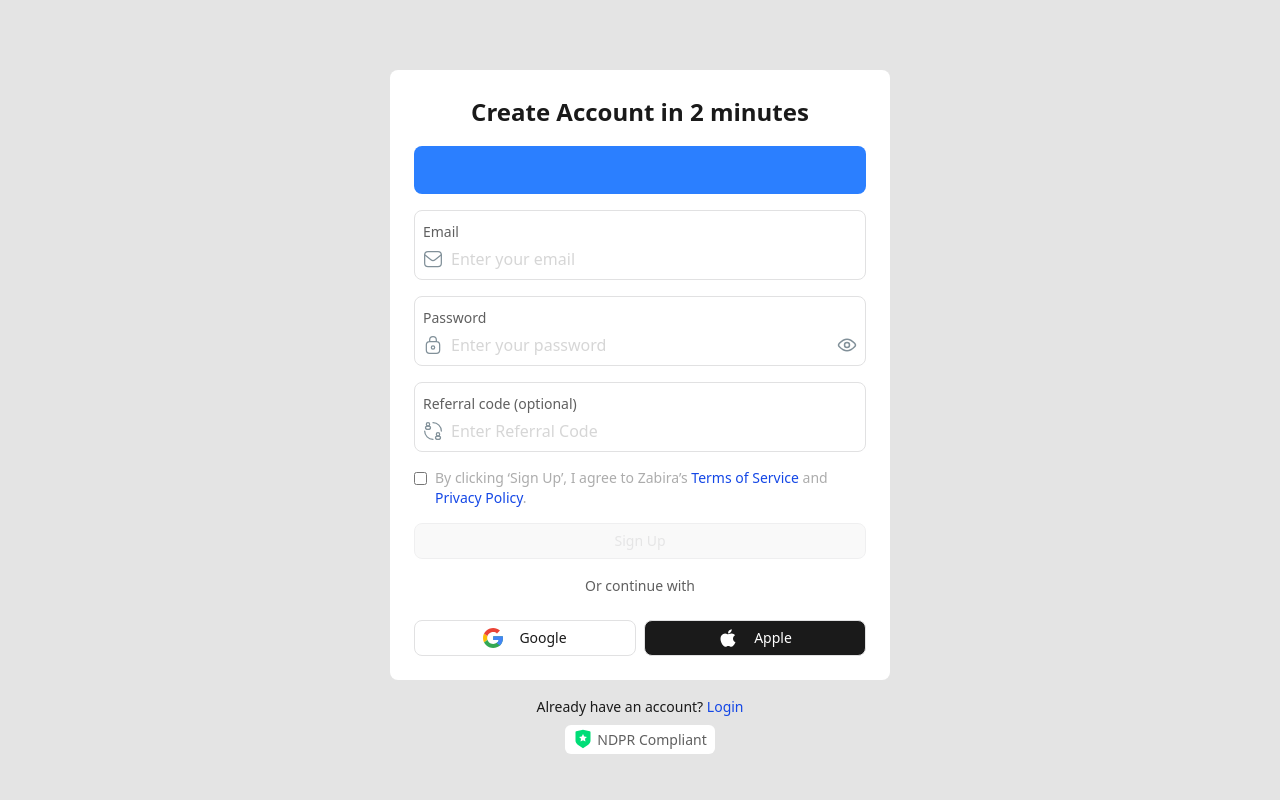
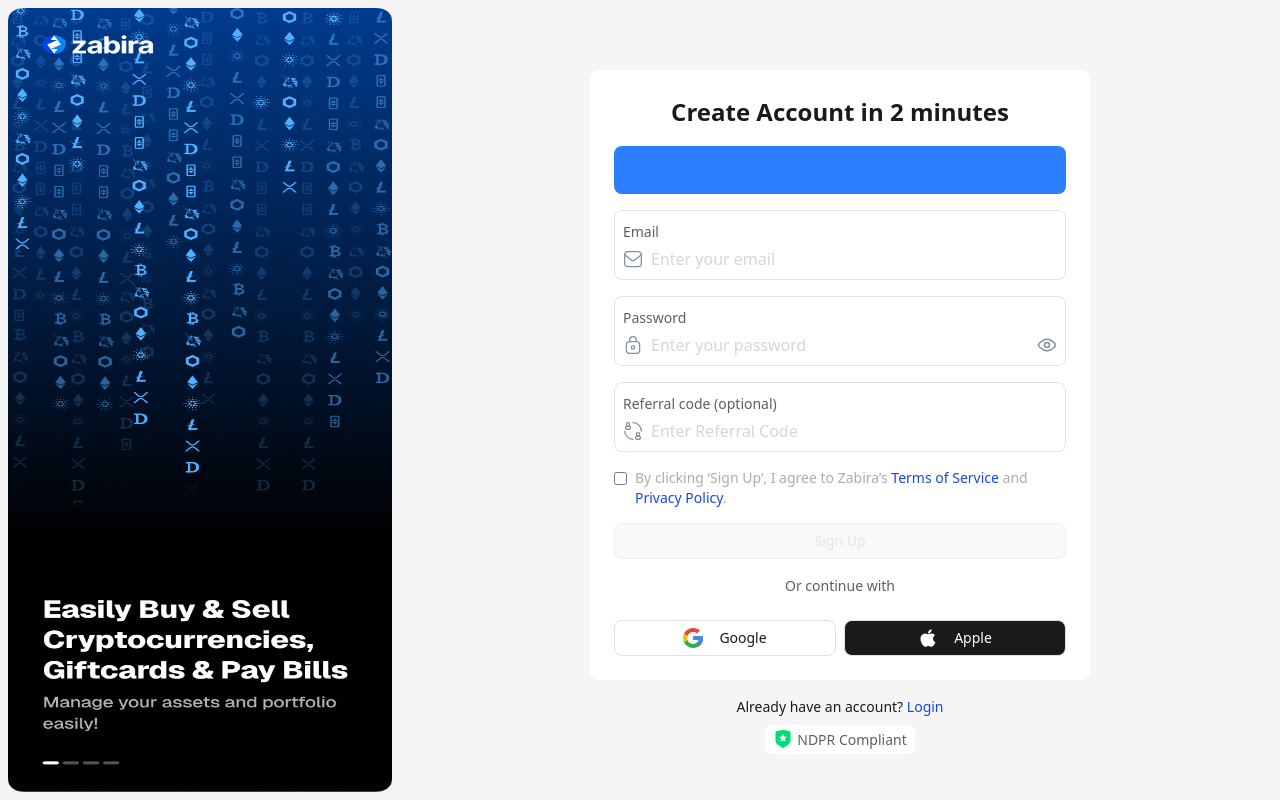
Before and after one commit to Samuel2935/zabira-, a Next.js app: page / in a window 1280 px wide. Built offline with nearby package versions, Linux system fonts and the light colour scheme.

Commit message:
feat: add sign up with google ui

```diff
--- /dev/null
+++ b/app/components/sideBanner.tsx
@@ -0,0 +1,18 @@
+import Image from "next/image";
+import React from "react";
+
+function sideBanner() {
+  return (
+    <div className="hidden sm:block">
+      <Image
+        src="/bannerFrame.png"
+        width={400}
+        height={100}
+        alt="imagebanner"
+        className="h-200 p-2"
+      />
+    </div>
+  );
+}
+
+export default sideBanner;
--- a/app/components/signUp.tsx
+++ b/app/components/signUpForm.tsx
@@ -4,7 +4,7 @@
 
 const Form: React.FC = () => {
   return (
-    <div className="min-h-screen flex flex-col justify-center px-4 sm:px-6">
+    <div className="h-auto flex flex-col  px-4 sm:px-6 flex-1 justify-center">
       {/* Form */}
       <form
         className="
--- a/app/page.tsx
+++ b/app/page.tsx
@@ -1,16 +1,18 @@
 // import Header from "./components/header";
 // import SpinnerFrame from "./components/spinnerFrame";
 
-import Form from "./components/signUp";
+import SignUpPage from "./pages/signUpWithGoogle";
+
+
 
 
 
 export default function Home() {
   return (
-    <div >
+    <div className="flex bg-[#F5F5F5]">
     {/* <Header/>
     <SpinnerFrame /> */}
-    <Form/>
+    <SignUpPage />
     </div>
   );
 }
--- /dev/null
+++ b/app/pages/signUpWithGoogle.tsx
@@ -0,0 +1,13 @@
+import SideBanner from '../components/sideBanner'
+import SignUpForm from '../components/signUpForm'
+
+function signUpPage() {
+  return (
+    <div className='flex flex-1'>
+        <SideBanner />
+        <SignUpForm />
+    </div>
+  )
+}
+
+export default signUpPage
```
Also changed, not shown: public/Card 3.png (added), public/bannerFrame.png (added).
